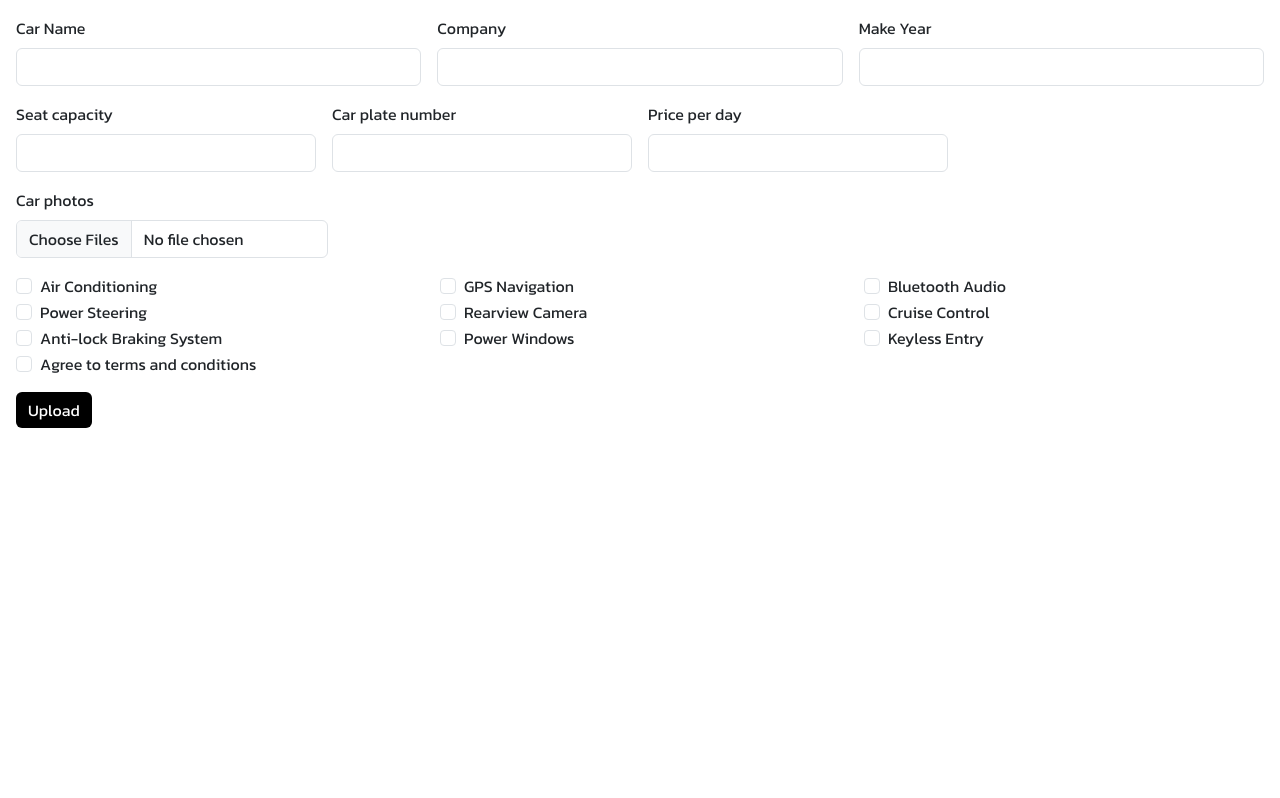
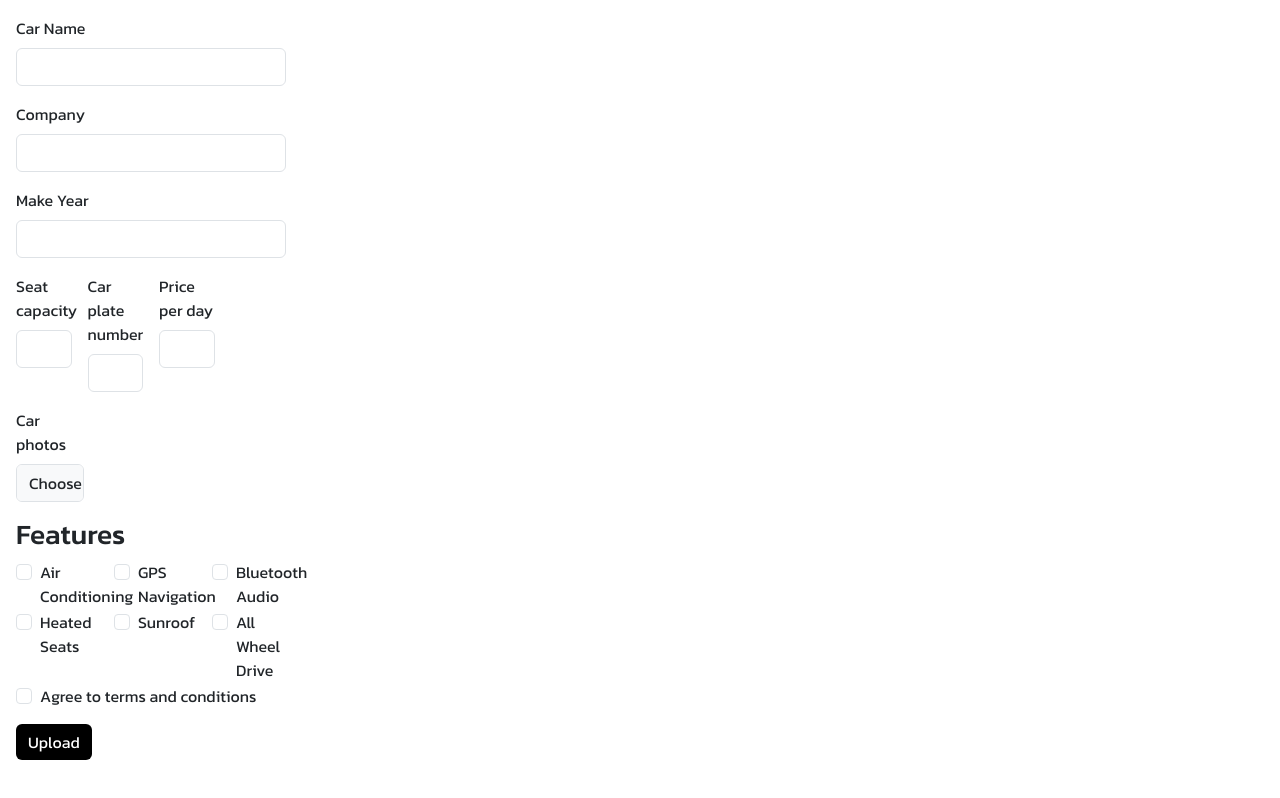
Before and after one commit to SujenGDS/autox, a React (Vite) app in the folder frontend/: page /upload-car in a window 1280 px wide. Built offline with nearby package versions, Linux system fonts and the light colour scheme.

Commit message:
continue

```diff
--- a/frontend/src/components/UploadCar.jsx
+++ b/frontend/src/components/UploadCar.jsx
@@ -7,6 +7,45 @@ import * as formik from "formik";
 import * as yup from "yup";
 import React, { useState } from "react";
 import { toast } from "react-toastify";
+
+const carFeatures = [
+  {
+    id: 1,
+    feature: "Air Conditioning",
+    ariaLabel: "Checkbox for Air Conditioning",
+    name: "air_conditioning",
+  },
+  {
+    id: 2,
+    feature: "GPS Navigation",
+    ariaLabel: "Checkbox for GPS Navigation",
+    name: "gps_navigation",
+  },
+  {
+    id: 3,
+    feature: "Bluetooth Audio",
+    ariaLabel: "Checkbox for Bluetooth Audio",
+    name: "bluetooth_audio",
+  },
+  {
+    id: 4,
+    feature: "Heated Seats",
+    ariaLabel: "Checkbox for Heated Seats",
+    name: "heated_seats",
+  },
+  {
+    id: 5,
+    feature: "Sunroof",
+    ariaLabel: "Checkbox for Sunroof",
+    name: "sunroof",
+  },
+  {
+    id: 6,
+    feature: "All Wheel Drive",
+    ariaLabel: "Checkbox for All Wheel Drive",
+    name: "all_wheel_drive",
+  },
+];
 
 const UploadCar = () => {
   const { Formik } = formik;
@@ -54,6 +93,12 @@ const UploadCar = () => {
     carPlateNumber: yup.string().required(),
     pricePerDay: yup.mixed().required(),
 
+    air_conditioning: yup.bool(),
+    gps_navigation: yup.bool(),
+    bluetooth_audio: yup.bool(),
+    heated_seats: yup.bool(),
+    sunroof: yup.bool(),
+    all_wheel_drive: yup.bool(),
     terms: yup.bool().required().oneOf([true], "terms must be accepted"),
   });
 
@@ -74,6 +119,12 @@ const UploadCar = () => {
         pricePerDay: "",
         file: null,
         terms: false,
+        air_conditioning: false,
+        gps_navigation: false,
+        bluetooth_audio: false,
+        heated_seats: false,
+        sunroof: false,
+        all_wheel_drive: false,
       }}
     >
       {({ handleSubmit, handleChange, values, touched, errors }) => (
@@ -81,7 +132,7 @@ const UploadCar = () => {
           <Row className="mb-3 g-3">
             <Form.Group
               as={Col}
-              md="4"
+              xs="12"
               controlId="validationFormikCarName"
               className="position-relative"
             >
@@ -97,7 +148,7 @@ const UploadCar = () => {
 
             <Form.Group
               as={Col}
-              md="4"
+              xs="12"
               controlId="validationFormikCompanyName"
               className="position-relative"
             >
@@ -111,7 +162,7 @@ const UploadCar = () => {
               />
             </Form.Group>
 
-            <Form.Group as={Col} md="4" controlId="validationFormikMakeYear">
+            <Form.Group as={Col} xs="12" controlId="validationFormikMakeYear">
               <Form.Label>Make Year</Form.Label>
               <Form.Control
                 type="text"
@@ -124,7 +175,6 @@ const UploadCar = () => {
               />
             </Form.Group>
           </Row>
-
           <Row className="mb-3 g-3">
             <Form.Group
               as={Col}
@@ -186,7 +236,6 @@ const UploadCar = () => {
               </Form.Control.Feedback>
             </Form.Group>
           </Row>
-
           <Form.Group as={Col} md="3" className="position-relative mb-3">
             <Form.Label>Car photos</Form.Label>
             <Form.Control
@@ -201,7 +250,6 @@ const UploadCar = () => {
               {errors.file}
             </Form.Control.Feedback>
           </Form.Group>
-
           <Row>
             {photos.map((photo, index) => (
               <Col key={index} md={2} className="mb-3">
@@ -220,8 +268,22 @@ const UploadCar = () => {
               </Col>
             ))}
           </Row>
-
+          <h3>Features</h3>
           <Row>
+            {carFeatures.map((feature) => (
+              <Col lg="4" md="6" sm="6">
+                <Form.Check
+                  inline
+                  label={feature.feature}
+                  name={feature.name}
+                  onChange={handleChange}
+                  type={"checkbox"}
+                  key={feature.id}
+                />
+              </Col>
+            ))}
+          </Row>
+          {/* <Row>
             <Col lg="4" md="6" sm="6">
               <Form.Check
                 inline
@@ -311,8 +373,7 @@ const UploadCar = () => {
                 id={`key`}
               />
             </Col>
-          </Row>
-
+          </Row> */}
           <Form.Group className="position-relative mb-3">
             <Form.Check
               required
@@ -326,7 +387,6 @@ const UploadCar = () => {
               feedbackTooltip
             />
           </Form.Group>
-
           <Button
             type="submit"
             style={{
--- a/frontend/src/pages/CarUpload.jsx
+++ b/frontend/src/pages/CarUpload.jsx
@@ -1,7 +1,15 @@
+import Row from "react-bootstrap/esm/Row";
 import UploadCar from "../components/UploadCar";
+import Col from "react-bootstrap/esm/Col";
 
 const UploadCarPage = () => {
-  return <UploadCar />;
+  return (
+    <Row>
+      <Col xs={3}>
+        <UploadCar />
+      </Col>
+    </Row>
+  );
 };
 
 export default UploadCarPage;
```
